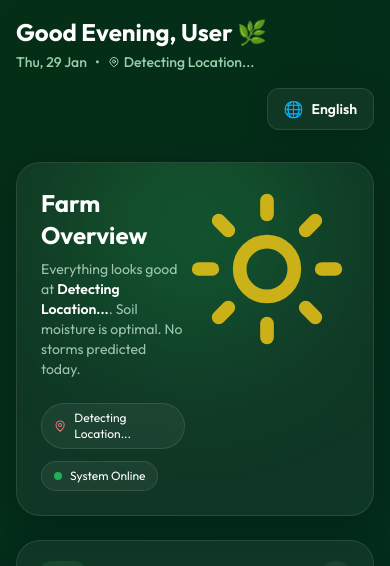
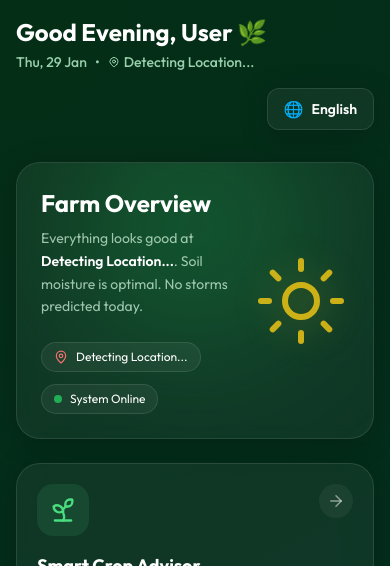
Before and after one commit to samarthshukla20/farm-shield, a React (Vite) app: page / in a window 390 px wide. Shown: the top 566 px of the page. Built offline with nearby package versions, Linux system fonts and the light colour scheme; no server answers.

Commit message:
refined dashboard ui for mobile phones

```diff
--- a/src/components/DashboardHome.jsx
+++ b/src/components/DashboardHome.jsx
@@ -41,14 +41,14 @@ export default function DashboardHome({ setActiveTab, location }) {
     <div className="space-y-6 md:space-y-8 animate-in fade-in slide-in-from-bottom-4 duration-700">
 
       {/* Hero Section */}
-      <div className="glass-panel p-6 md:p-8 rounded-3xl relative overflow-hidden group flex justify-between">
+      <div className="glass-panel p-6 md:p-8 rounded-3xl relative overflow-hidden group flex justify-between items-center">
 
-        {/* Light Effect - Repositioned to Top-Center */}
+        {/* Light Effect - Top Center */}
         <div className="absolute top-0 left-1/2 -translate-x-1/2 w-64 h-64 bg-green-500/20 rounded-full blur-3xl -mt-16 group-hover:bg-green-500/30 transition duration-700"></div>
 
-        <div className="relative z-10">
+        <div className="relative z-10 flex-1 pr-4">
           <h2 className="text-2xl md:text-3xl font-bold mb-2 text-white">Farm Overview</h2>
-          <p className="text-green-100/70 max-w-xl text-sm md:text-base">
+          <p className="text-green-100/70 max-w-xl text-sm md:text-base leading-relaxed">
             Everything looks good at <span className="text-white font-semibold">{location}</span>.
             Soil moisture is optimal. No storms predicted today.
           </p>
@@ -65,15 +65,18 @@ export default function DashboardHome({ setActiveTab, location }) {
           </div>
         </div>
 
-        {/* Sun Icon - Added in the encircled area */}
-        <div className="relative z-10 ml-auto">
-          <Sun size={164} className="text-yellow-400/80" />
+        {/* Sun Icon - RESPONSIVE SIZE */}
+        {/* w-24 (96px) on Mobile, w-40 (160px) on Desktop */}
+        <div className="relative z-10 ml-auto shrink-0">
+          <Sun
+            className="w-24 h-24 md:w-40 md:h-40 text-yellow-400/80 drop-shadow-[0_0_15px_rgba(250,204,21,0.3)]"
+            strokeWidth={1.5}
+          />
         </div>
       </div>
 
       {/* Feature Grid */}
       <div className="grid grid-cols-1 md:grid-cols-2 gap-4 md:gap-6">
-        {/* ... (The rest of your feature buttons remain the same) ... */}
         {features.map((item) => {
           const Icon = item.icon;
           return (
@@ -84,7 +87,7 @@ export default function DashboardHome({ setActiveTab, location }) {
             >
               <div className="flex justify-between items-start mb-4">
                 <div className={`p-3 rounded-2xl ${item.bg} ${item.color} group-hover:scale-110 transition-transform`}>
-                  <Icon size={28} md:size={32} />
+                  <Icon size={28} className="md:w-8 md:h-8" />
                 </div>
                 <div className="p-2 rounded-full bg-white/5 group-hover:bg-white/20 transition">
                   <ArrowRight size={18} className="text-white/50 group-hover:text-white" />
--- a/src/components/Sidebar.jsx
+++ b/src/components/Sidebar.jsx
@@ -20,7 +20,7 @@ export default function Sidebar({ activeTab, setActiveTab }) {
           </div>
           <div>
             <h1 className="text-xl font-bold text-white tracking-wide">FarmShield</h1>
-            <p className="text-xs text-green-200 font-medium">AI Guard 2.0</p>
+            <p className="text-xs text-green-200 font-medium">AI Guard</p>
           </div>
         </div>
 
```
